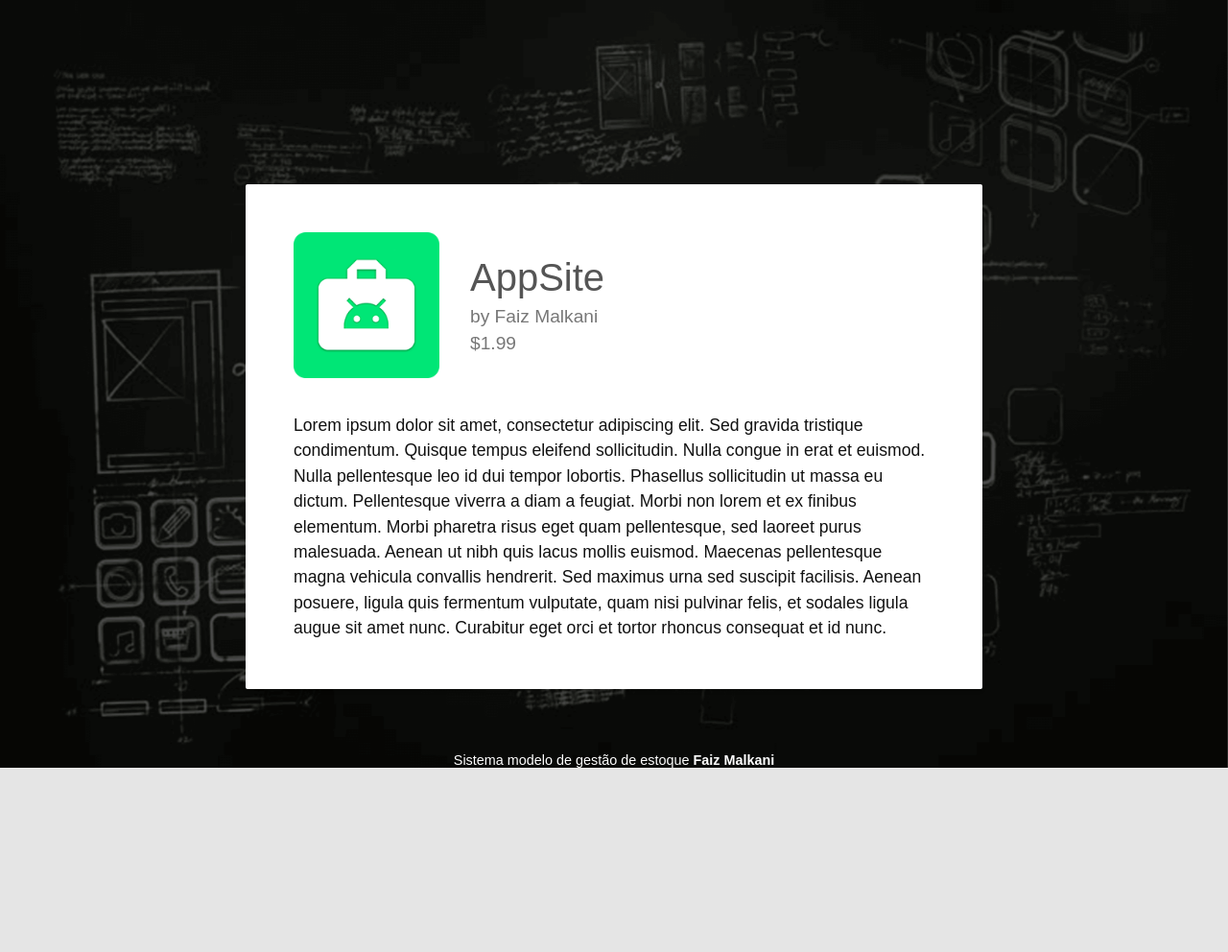
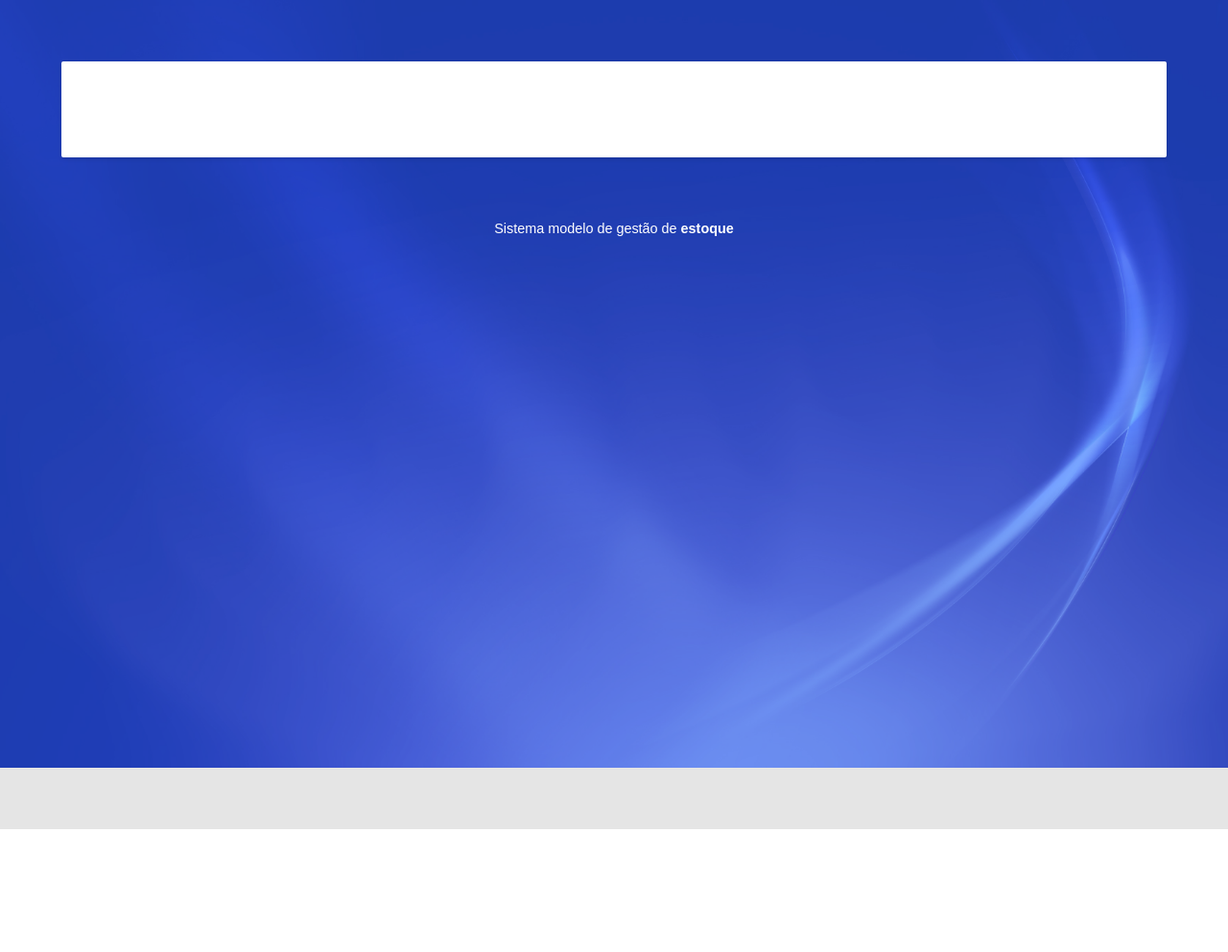
Before and after one commit to pcego/projeto_final, a Django app: template core/templates/core/index.html in a window 1280 px wide. Shown: the whole page at 96% size. After the commit the page ends 864 px from the top, so only its background shows below. Run offline with Django 3.2, Linux system fonts and the light colour scheme; the template is opened without the code that fills it, so the values that code supplies are empty; some libraries are stand-ins or nearby versions; some web fonts are replaced.

Commit message:
Making some templates adjustments

```diff
--- a/core/static/css/tidy.css
+++ b/core/static/css/tidy.css
@@ -67,10 +67,10 @@ a:active
 
 .content-card
 {
-	width: 60%;
+	width: 90%;
 	background-color: #fff;
 	margin: auto;
-	margin-top: 15%;
+	margin-top: 5%;
 	position: relative;
 	padding: 50px;
     border-top-left-radius: 2px;
@@ -154,7 +154,7 @@ a:active
 
 .cover-image
 {
-	background-image:url(../img/appsite_hero.png);
+	background-image:url(../img/background.png);
 	background-size:cover;
 	background-position:center;
 	height:100%;
--- a/core/templates/core/base.html
+++ b/core/templates/core/base.html
@@ -4,7 +4,7 @@
 <html>
 	<head>
 		<!-- CHANGE TITLE AND META ACCORDINGLY -->
-		<title>Faiz Malkani App</title>
+		<title>{% block title %}Sistema modelo de gestão de estoque{% endblock %}</title>
 		<meta name="description" content="Sistema modelo de gestão de estoque usando Python e Django">
 		<meta name="keywords" content="Gestão, estoque, Python, Django, HTML5, CSS3">
 		<meta name="copyright" content="Livre distribuição">
@@ -22,61 +22,28 @@
 	<body>
 
 		<div class="container" style="width: 100%">
-			<!-- COVER IMAGE AND FLOATING BUTTON -->
+
             <div class="cover-image"></div>
-			<div class="desktop-fab-container ">
-				<!-- REPLACE WITH YOUR APP URL -->
-     			<a href="YOUR_APP_URL_HERE">
-     				<paper-fab class="wow fadeInUp desktop-fab" icon="shop"></paper-fab>
-     			</a>
-			</div>
+            {% block main %}
 
-			<!-- ICON, NAME AND DESCRIPTION -->
-			<div class="wow fadeInUp content-card">
-				<!-- REPLACE WITH YOUR APP URL -->
-				<a href="YOUR_APP_URL_HERE">
-					<paper-fab class="mobile-fab" icon="shop"></paper-fab>
-				</a>
 
-				<div class="icon-and-title-flex">
-					<img src="{% static 'img/ic_launcher.png' %}" class="appicon"></img>
-					<div class="title-container">
-						<!-- REPLACE WITH YOUR APP NAME -->
-						<span class="text-title">AppSite</span>
-						<br><div class="intertext-padding"></div>
-						<!-- REPLACE WITH YOUR DEV NAME -->
-						<span class="text-subtitle">by Faiz Malkani</span>
-						<br><div class="intertext-padding"></div>
-						<!-- REPLACE WITH YOUR APP PRICE -->
-						<span class="text-subtitle">$1.99</span>
-					</div>
-				</div><br><br>
-				<!-- REPLACE WITH YOUR APP DESCRIPTION -->
-				<span class="text-description" style="font-size: 1.1em">
-                    Lorem ipsum dolor sit amet, consectetur adipiscing elit. Sed gravida tristique condimentum.
-                    Quisque tempus eleifend sollicitudin. Nulla congue in erat et euismod.
-                    Nulla pellentesque leo id dui tempor lobortis. Phasellus sollicitudin ut massa eu dictum.
-                    Pellentesque viverra a diam a feugiat. Morbi non lorem et ex finibus elementum.
-                    Morbi pharetra risus eget quam pellentesque, sed laoreet purus malesuada.
-                    Aenean ut nibh quis lacus mollis euismod. Maecenas pellentesque magna vehicula convallis hendrerit.
-                    Sed maximus urna sed suscipit facilisis. Aenean posuere, ligula quis fermentum vulputate, quam nisi
-                    pulvinar felis, et sodales ligula augue sit amet nunc. Curabitur eget orci et tortor rhoncus
-                    consequat et id nunc.
-			</div>
+            {% endblock %}
 
             {% block footer %}
                 <!-- SPACE BELOW DETAILS -->
                 <div class="empty-space">
                     <div class="meta-container wow fadeInUp">
                         <div class="wow fadeInUp detail-item watermark credits">
-							<span class="text-description credits-text" style="color: #ffffff">Sistema modelo de gestão de estoque
-								<a href="http://faizmalkani.com" style="color: #fff; font-weight: 700">Faiz Malkani</a>
+                                <span class="text-description credits-text" style="color: #ffffff">Sistema modelo de gestão de
+                                    <a href="github.com/gpzim98/estoque" style="color: #fff; font-weight: 700">estoque</a>
                                 </span>
                         </div>
                     </div>
                 </div>
             {% endblock %}
 
+
+        </div>
 		<!-- ===================================================================================================== -->
 
 		<!-- JAVASCRIPT -->
--- a/core/templates/core/index.html
+++ b/core/templates/core/index.html
@@ -2,4 +2,11 @@
 
 {% block main %}
 
+<div class="wow fadeInUp content-card animated" style="visibility: visible; animation-name: fadeInUp;">
+
+    <div class="icon-and-title-flex">
+
+    </div>
+</div>
+
 {% endblock %}
--- a/django_project/urls.py
+++ b/django_project/urls.py
@@ -17,6 +17,6 @@ from django.conf.urls import url, include
 from django.contrib import admin
 
 urlpatterns = [
-    url(r'^$', include('core.urls')),
+    url(r'^', include('core.urls')),
     url(r'^admin/', admin.site.urls),
 ]
```
Also changed, not shown: core/static/img/background.jpg (added), core/static/img/background.png (added). Lines whose indentation alone changed are shown as unchanged.
